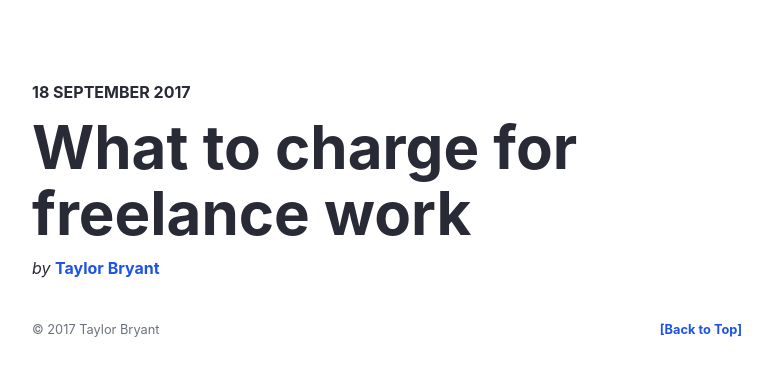
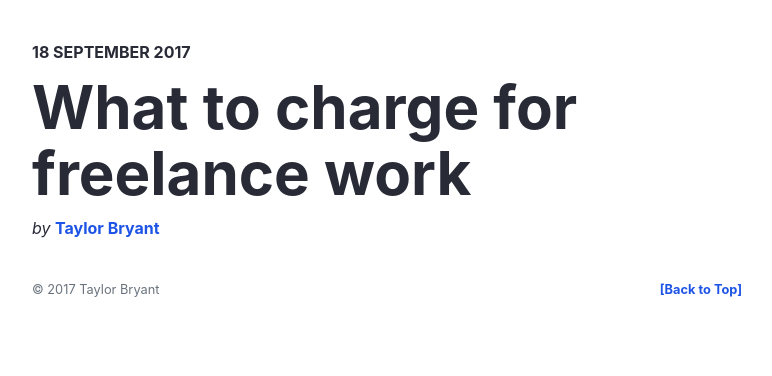
Before and after one commit to scottwater/taylorbryant.github.io, a Jekyll site: the page built from _posts/2017-09-18-what-to-charge-for-freelance-work.md, in a window 1280 px wide. Shown: the top 376 px of the page, without its empty margins (253-1025 px from the left). Built offline with Jekyll 4.4.1, drawn with Linux system fonts in a browser that asks for light colours.

Commit message:
Decrease top margin on container

```diff
--- a/_includes/style.scss
+++ b/_includes/style.scss
@@ -659,7 +659,7 @@ strong {
 }
 
 .container {
-  margin: 80px auto 40px;
+  margin: 40px auto;
   max-width: 750px;
   padding: 0 20px;
   width: 100%;
```
